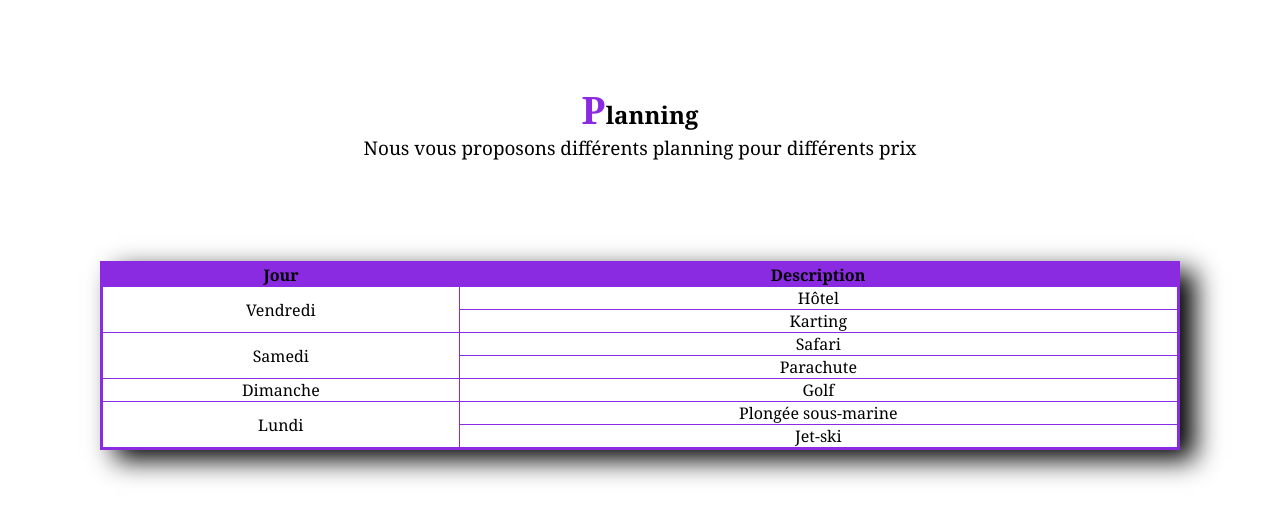
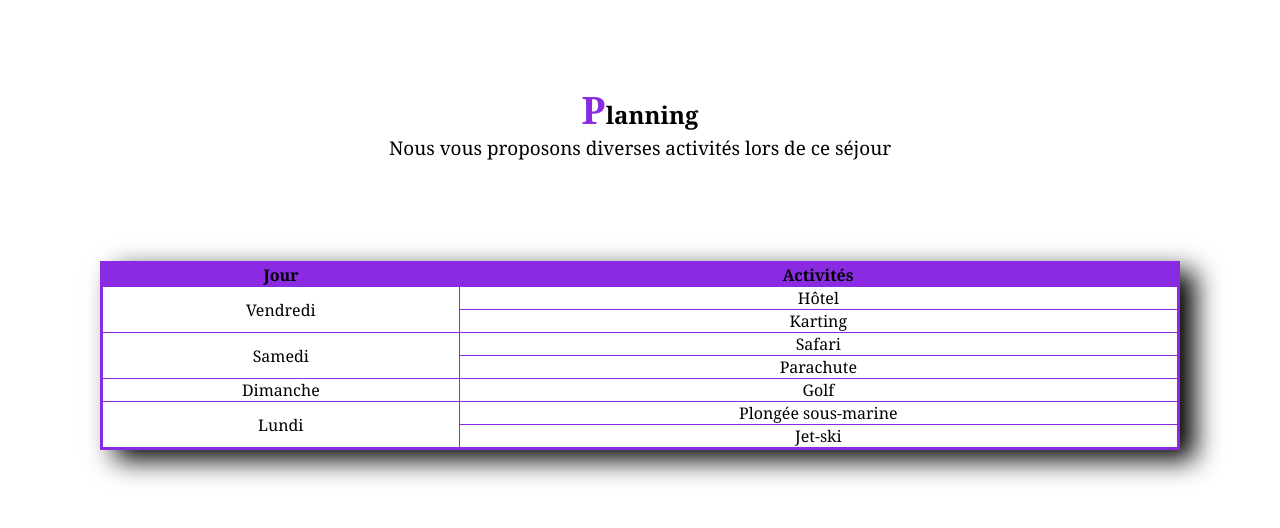
Before and after one commit to Fabien13010/rehf, a plain HTML site: page index.html in a window 1280 px wide. Shown: the part 4180-4708 px from the top of the page. Drawn offline with Linux system fonts and the light colour scheme.

Commit message:
Update index.html

```diff
--- a/index.html
+++ b/index.html
@@ -201,13 +201,13 @@
          <section class="planning" id="planning">
             <div class="col">
                 <h2 class="titre"><span>P</span>lanning</h2>
-                <p class="textapropos"> Nous vous proposons différents planning pour différents prix </p>
+                <p class="textapropos"> Nous vous proposons diverses activités lors de ce séjour </p>
              </div>
              <table class="tableau">
                 <thead>
                     <tr>
                         <th>Jour</th>
-                        <th >Description</th>
+                        <th >Activités</th>
                     </tr>
                  </thead>
                  <tbody>
```
